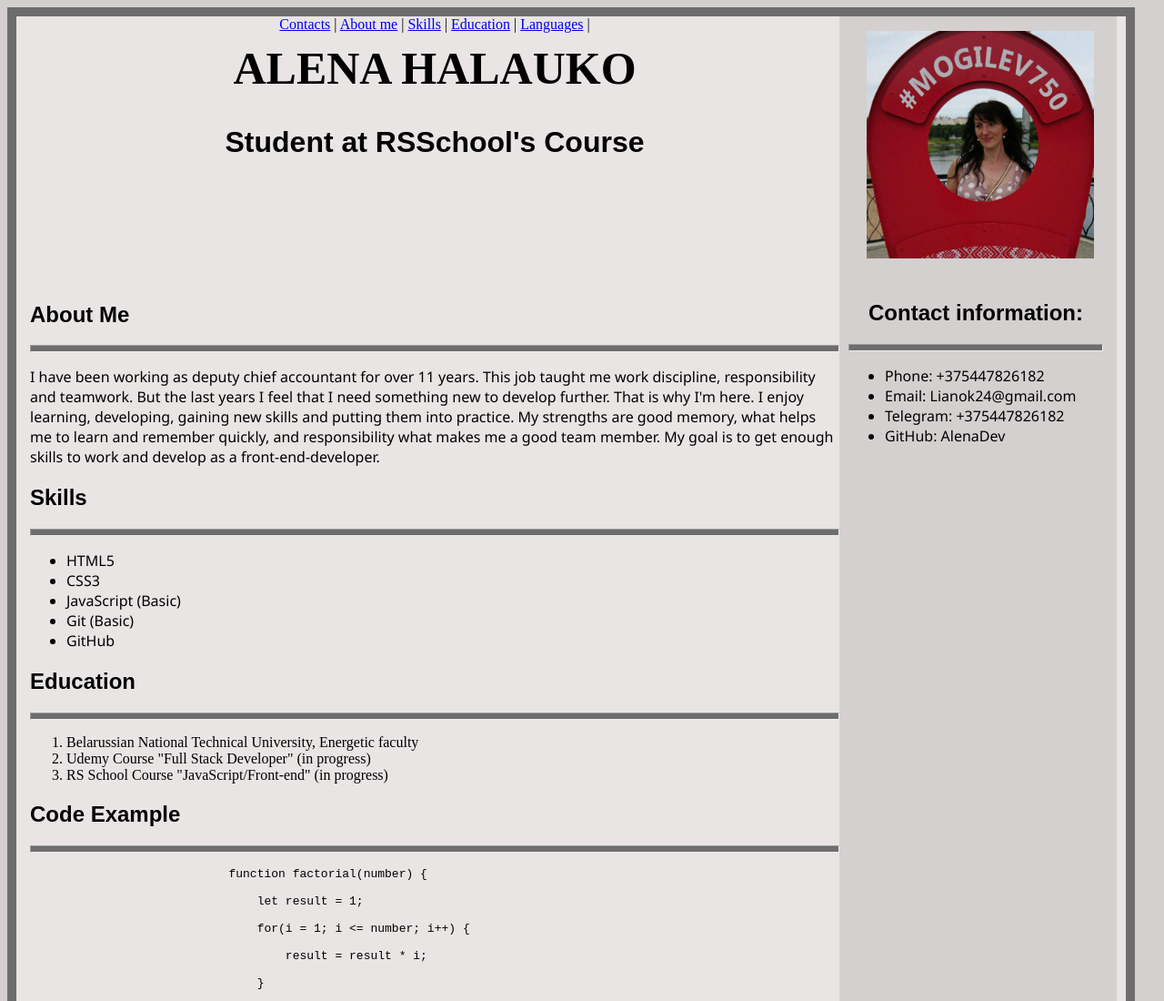
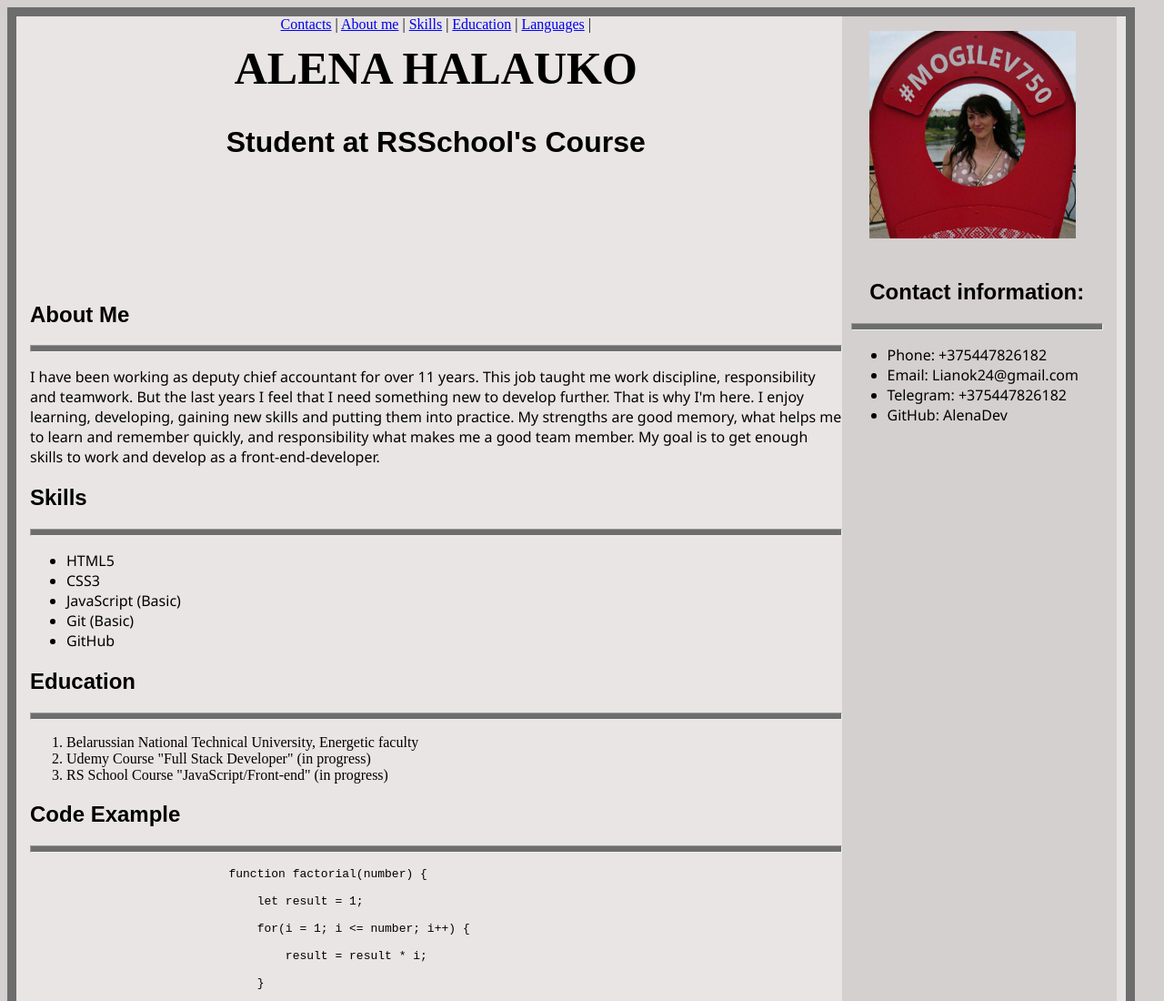
Before and after one commit to AlenaDev/rsschool-cv, a plain HTML site: page index.html in a window 1280 px wide. Shown: the top 1100 px of the page at 91% size. Drawn offline with Linux system fonts and the light colour scheme.

Commit message:
fix: make adaptive imagine

```diff
--- a/index.html
+++ b/index.html
@@ -95,8 +95,7 @@
         </div>
         <div class="right-column">
             <figure>
-                <img src="img/photo_2021-09-13_21-06-37.jpg" alt="Photo of Alena Halauko"
-                width="250" height="250">
+                <img src="img/photo_2021-09-13_21-06-37.jpg" alt="Photo of Alena Halauko">
             </figure>
             <aside>
                 <h2 id="contacts">Contact information:</h2>
--- a/style.css
+++ b/style.css
@@ -69,6 +69,11 @@ figure {
     margin-left: 30px;
 }
 
+.right-column img{
+    width: 100%;
+    height: 100%;
+}
+
 aside {
 padding: 10px;
 }
```
